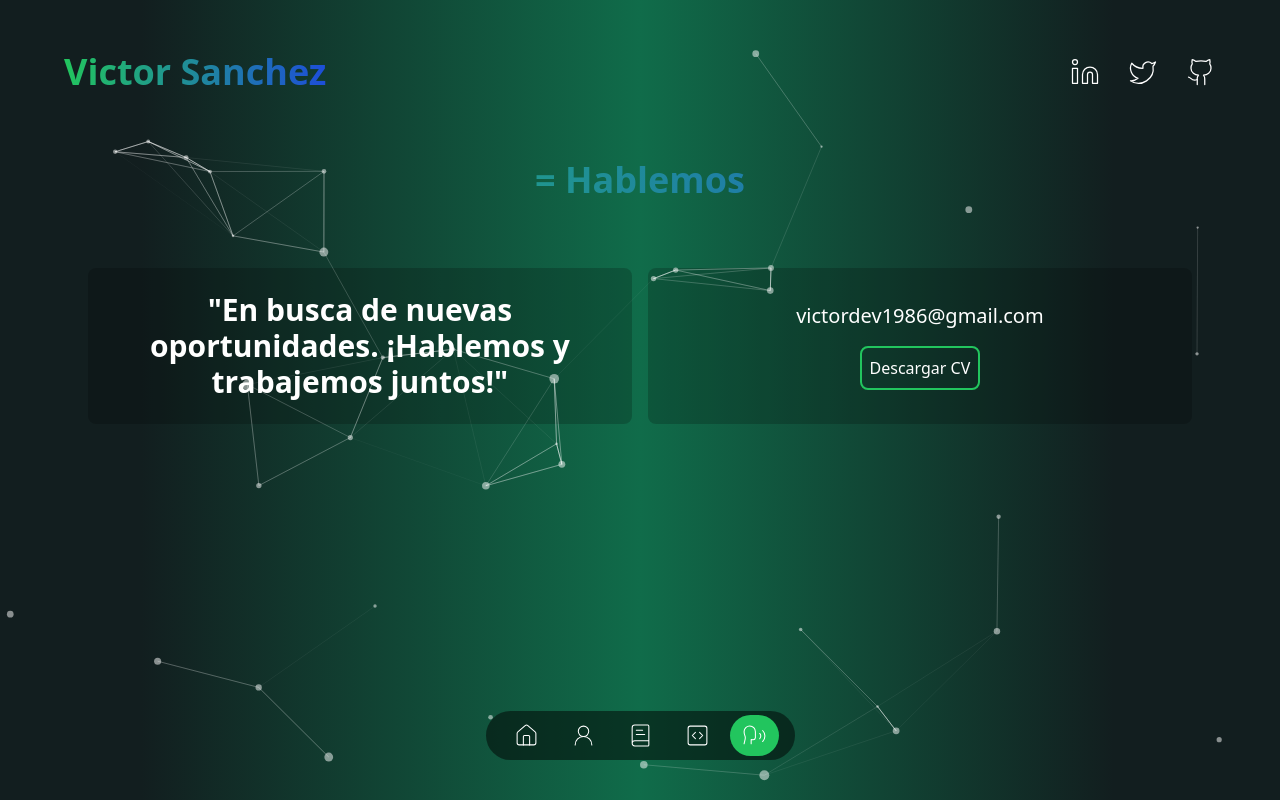
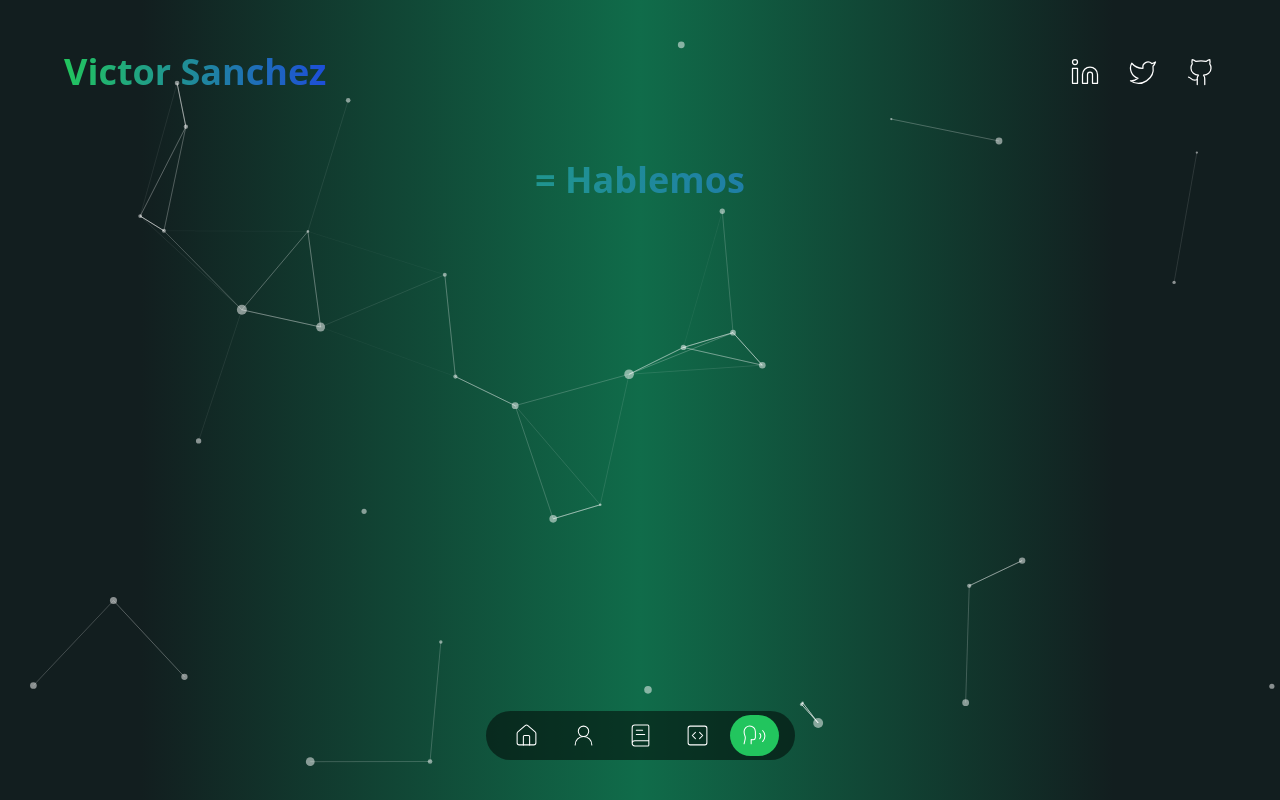
Before and after one commit to VictorDev1986/Victor_portafolio, a Next.js app: page /contact in a window 1280 px wide. Built offline with nearby package versions, Linux system fonts and the light colour scheme.

Commit message:
Solucionando conflictos

```diff
--- a/app/(routes)/contact/page.tsx
+++ b/app/(routes)/contact/page.tsx
@@ -2,7 +2,6 @@
 import ContainerPage from "@/components/container";
 import { CoverParticles } from "@/components/cover-particles";
 import TransitionPage from "@/components/transition-page";
-import ContactPage from "@/components/contact-page";
 
 
 const PageAboutMe = () => {
@@ -15,7 +14,6 @@ const PageAboutMe = () => {
                 <h2 className=" mt-0 my-3 text-2xl font-bold text-center md:block md:text-center bg-gradient-to-r from-green-500 via
                          to-blue-700 bg-clip-text text-transparent sm:text-4xl">
                             = Hablemos</h2>
-                            <ContactPage />
                 </div>
             </ContainerPage>
 
--- a/components/contact-page.tsx
+++ /dev/null
@@ -1,30 +0,0 @@
-import React from 'react';
-
-const ContactPage = () => {
-    return (
-        <div className="flex flex-col md:flex-row h-min py-14 gap-4">
-
-            <div className="w-full md:w-1/2 bg-black/20 rounded-lg flex items-center justify-center p-6">
-                <h1 className="text-xl md:text-3xl font-bold text-center px-4">
-                    "En busca de nuevas oportunidades. ¡Hablemos y trabajemos juntos!"
-                </h1>
-            </div>
-
-            <div className="w-full md:w-1/2 bg-black/20 rounded-lg flex flex-col items-center justify-center p-8">
-                <p className="text-xl mb-4 text-white text-center">
-                    <a href="mailto:victordev1986@gmail.com">victordev1986@gmail.com</a>
-                </p>
-                <a
-                    href="/public/CV.pdf" // Reemplaza con la URL de tu CV
-                    download
-                    className="p-2 transition duration-150 rounded-lg border-2 text-white border-green-500 hover:shadow-xl hover:shadow-green-500"
-                >
-                    Descargar CV
-                </a>
-            </div>
-
-        </div>
-    );
-};
-
-export default ContactPage;
--- a/components/portfolio-box.tsx
+++ b/components/portfolio-box.tsx
@@ -23,7 +23,7 @@ const PortfolioBox = (props: PortfolioBoxProps) => {
             <h3 className="mb-4 text-xl">{title}</h3>
             <Image
                 src={image}
-                alt="Imagen"
+                alt="Image"
                 width={200} height={200} className="w-full md:w-[200px] rounded-2xl h-auto"
             />
 
@@ -31,8 +31,7 @@ const PortfolioBox = (props: PortfolioBoxProps) => {
                 <Link
                     href={urlGithub}
                     target="_blank"
-                    rel="noopener noreferrer"
-                    className="p-2 transition duration-150 rounded-lg bg-black/35 text-white border-green-500 hover:shadow-xl hover:shadow-green-500"
+                    className="p-2 transition duration-150 rounded-lg  bg-black/35  text-while border-green-500 hover:shadow-xl hover:shadow-green-500  "
                 >
                     Github
                 </Link>
@@ -40,14 +39,14 @@ const PortfolioBox = (props: PortfolioBoxProps) => {
                 <Link
                     href={urlDemo}
                     target="_blank"
-                    rel="noopener noreferrer"
-                    className="p-2 transition duration-150 rounded-lg border-2 text-white border-green-500 hover:shadow-xl hover:shadow-green-500"
+                    className="p-2 transition duration-150 rounded-lg border-2  text-while border-green-500 hover:shadow-xl hover:shadow-green-500"
                 >
                     Ver Sitio
                 </Link>
             </div>
         </div>
+
     );
 }
 
-export default PortfolioBox;
+export default PortfolioBox
```
